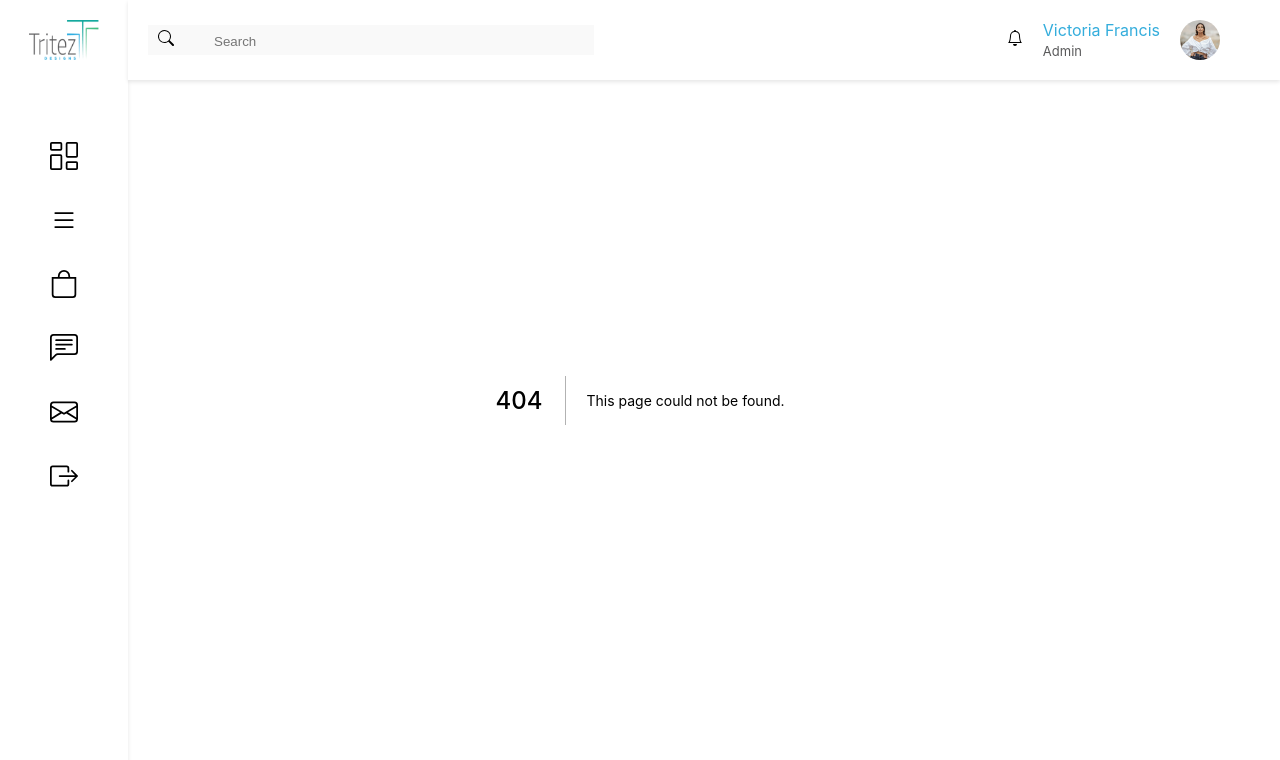
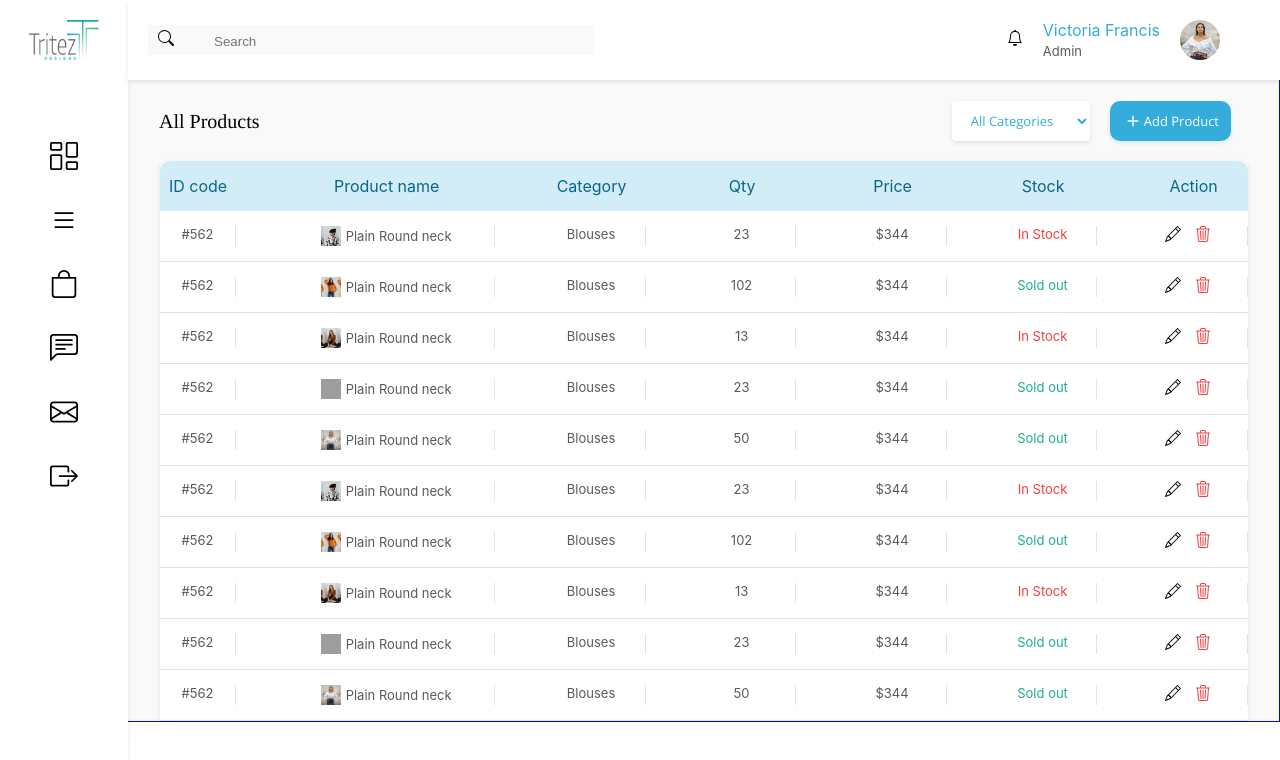
Before and after one commit to sideeq12/admin-trit, a Next.js app: page /allproducts in a window 1280 px wide. Before the commit this address had no page. Shown: the top 760 px of the page. Built offline with nearby package versions, Linux system fonts and the light colour scheme; grey boxes are pictures that could not be loaded; a web font is replaced by a local one.

Commit message:
all products

```diff
--- a/components/admin_nav/adminNav.tsx
+++ b/components/admin_nav/adminNav.tsx
@@ -23,7 +23,7 @@ export const Navbar = () =>{
             </div>
 
 <div className="li">
-                <Link href="#"><svg xmlns="http://www.w3.org/2000/svg" width="28" height="28" fill="currentColor" className="bi bi-bag" viewBox="0 0 16 16">
+                <Link href="/allproducts"><svg xmlns="http://www.w3.org/2000/svg" width="28" height="28" fill="currentColor" className="bi bi-bag" viewBox="0 0 16 16">
   <path d="M8 1a2.5 2.5 0 0 1 2.5 2.5V4h-5v-.5A2.5 2.5 0 0 1 8 1zm3.5 3v-.5a3.5 3.5 0 1 0-7 0V4H1v10a2 2 0 0 0 2 2h10a2 2 0 0 0 2-2V4h-3.5zM2 5h12v9a1 1 0 0 1-1 1H3a1 1 0 0 1-1-1V5z"/>
 </svg></Link>
 </div>
--- a/components/products/product.tsx
+++ b/components/products/product.tsx
@@ -20,7 +20,7 @@ export const My_Products = ()=>{
                 <label htmlFor="qty">{db.qty}</label>
                 <label htmlFor="Price">{"$"+db.price}</label>
                 <Sold htmlFor="stat" show={db.status}>{db.status ? (<> In Stock</>) : (<>Sold out</>)}</Sold>
-                <label htmlFor="idcode"><svg xmlns="http://www.w3.org/2000/svg" width="16" height="16" fill="#111111" className="bi bi-pencil" viewBox="0 0 16 16">
+                <label className="idcode" htmlFor="idcode"><svg xmlns="http://www.w3.org/2000/svg" width="16" height="16" fill="#111111" className="bi bi-pencil" viewBox="0 0 16 16">
   <path d="M12.146.146a.5.5 0 0 1 .708 0l3 3a.5.5 0 0 1 0 .708l-10 10a.5.5 0 0 1-.168.11l-5 2a.5.5 0 0 1-.65-.65l2-5a.5.5 0 0 1 .11-.168l10-10zM11.207 2.5 13.5 4.793 14.793 3.5 12.5 1.207 11.207 2.5zm1.586 3L10.5 3.207 4 9.707V10h.5a.5.5 0 0 1 .5.5v.5h.5a.5.5 0 0 1 .5.5v.5h.293l6.5-6.5zm-9.761 5.175-.106.106-1.528 3.821 3.821-1.528.106-.106A.5.5 0 0 1 5 12.5V12h-.5a.5.5 0 0 1-.5-.5V11h-.5a.5.5 0 0 1-.468-.325z"/>
 </svg> <svg xmlns="http://www.w3.org/2000/svg" width="16" height="16" fill="#F43F3F" className="bi bi-trash3" viewBox="0 0 16 16">
   <path d="M6.5 1h3a.5.5 0 0 1 .5.5v1H6v-1a.5.5 0 0 1 .5-.5ZM11 2.5v-1A1.5 1.5 0 0 0 9.5 0h-3A1.5 1.5 0 0 0 5 1.5v1H2.506a.58.58 0 0 0-.01 0H1.5a.5.5 0 0 0 0 1h.538l.853 10.66A2 2 0 0 0 4.885 16h6.23a2 2 0 0 0 1.994-1.84l.853-10.66h.538a.5.5 0 0 0 0-1h-.995a.59.59 0 0 0-.01 0H11Zm1.958 1-.846 10.58a1 1 0 0 1-.997.92h-6.23a1 1 0 0 1-.997-.92L3.042 3.5h9.916Zm-7.487 1a.5.5 0 0 1 .528.47l.5 8.5a.5.5 0 0 1-.998.06L5 5.03a.5.5 0 0 1 .47-.53Zm5.058 0a.5.5 0 0 1 .47.53l-.5 8.5a.5.5 0 1 1-.998-.06l.5-8.5a.5.5 0 0 1 .528-.47ZM8 4.5a.5.5 0 0 1 .5.5v8.5a.5.5 0 0 1-1 0V5a.5.5 0 0 1 .5-.5Z"/>
--- a/components/products/productlist.ts
+++ b/components/products/productlist.ts
@@ -45,5 +45,49 @@ export const productDB = [
         price : 344,
         status : false,
         name : "Plain Round neck"
+    }, {
+        id : "#562",
+        image : "lucas.jpg",
+        category : "Blouses",
+        qty : 23,
+        price : 344,
+        status : true,
+        name : "Plain Round neck"
+    },
+    {
+        id : "#562",
+        image : "prod.png",
+        category : "Blouses",
+        qty : 102,
+        price : 344,
+        status : false,
+        name : "Plain Round neck"
+    },
+    {
+        id : "#562",
+        image : "hanna.jpg",
+        category : "Blouses",
+        qty : 13,
+        price : 344,
+        status : true,
+        name : "Plain Round neck"
+    }
+    ,{
+        id : "#562",
+        image : "naija.jpg",
+        category : "Blouses",
+        qty : 23,
+        price : 344,
+        status : false,
+        name : "Plain Round neck"
+    },
+    {
+        id : "#562",
+        image : "blouse.jpg",
+        category : "Blouses",
+        qty : 50,
+        price : 344,
+        status : false,
+        name : "Plain Round neck"
     }
 ]
--- a/components/products/productstyle.ts
+++ b/components/products/productstyle.ts
@@ -6,8 +6,8 @@ interface mydata {
 }
 
 export const Product_section = styled.div`
-        width : 90vw;
-        margin : 100px auto;
+        width : 85vw;
+        margin : 0 auto;
         box-shadow: 0px 2px 4px rgba(0, 0, 0, 0.1);
         border-radius: 5px;
         .titlesection{
@@ -43,6 +43,11 @@ export const Product_section = styled.div`
             }label.id{
                 width : 7%;
             }
+            label.idcode{
+                svg{
+                    margin-right: 10px;
+                }
+            }
         }
 `
 
--- /dev/null
+++ b/pages/allproducts.tsx
@@ -0,0 +1,73 @@
+import styled from "styled-components";
+import { My_Products } from "../components/products/product";
+
+const Allcover = styled.div`
+    border : 1px solid blue;
+    background-color: #F9F9F9;
+    padding-top: 10vh;
+    padding-left: 10vw;
+`
+
+const Alldet = styled.div`
+    width : 90vw;
+    display: flex;
+    justify-content: space-between;
+    align-items: center;
+    padding : 20px 30px;
+    span{
+        font-family: 'Tinos';
+        font-size: 20px;
+    }
+    div{
+        /* border : 1px solid red; */
+        display: flex;
+        select{
+            color : #34ADDC;
+            font-family: "Open sans";
+            padding : 10px 15px;
+            background: #FFFFFF;
+            border-radius: 4px;
+            margin-right: 20px;
+            font-size: small;
+            border : none;
+            box-shadow: 0px 2px 4px rgba(0, 0, 0, 0.1);
+        }
+        button{
+            color : #FFF;
+            font-family: "Open sans";
+            padding : 5px 12px;
+            background:  #34ADDC;;
+            border-radius: 10px;
+            margin-right: 20px;
+            font-size: small;
+            border : none;
+            display: flex;
+            justify-content: center;
+            align-items: center;
+            box-shadow: 0px 2px 4px #D3EDF8;
+        }
+    }
+`
+
+const Allprod = ()=>{
+    return(
+        <Allcover>
+           <Alldet>
+               <span>All Products</span> <div><select name="" id="">
+                   <option value="">All Categories</option>
+                   <option value="">Blouse</option>
+                   <option value="">Shirt</option>
+                   <option value="">Cultural wears</option>
+                   <option value="">Corporate</option>
+                   </select>
+                   <button> <svg xmlns="http://www.w3.org/2000/svg" width="22" height="22" fill="currentColor" className="bi bi-plus" viewBox="0 0 16 16">
+  <path d="M8 4a.5.5 0 0 1 .5.5v3h3a.5.5 0 0 1 0 1h-3v3a.5.5 0 0 1-1 0v-3h-3a.5.5 0 0 1 0-1h3v-3A.5.5 0 0 1 8 4z"/>
+</svg> Add Product</button></div></Alldet>
+              <div className="prodside">
+            <My_Products />
+              </div>
+        </Allcover>
+    )
+}
+
+export default Allprod;
```
Also changed, not shown: pages/reviewsmanager.tsx (added, +19 -0 lines).
